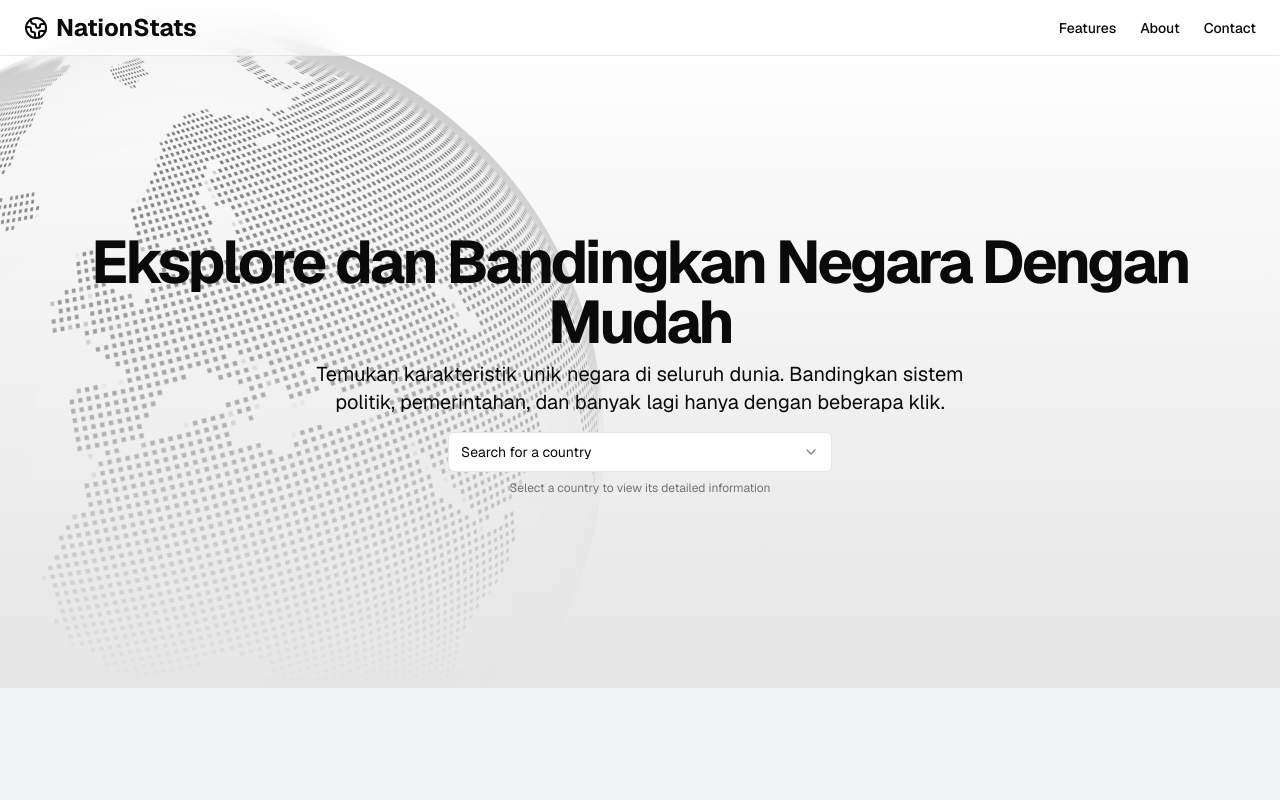
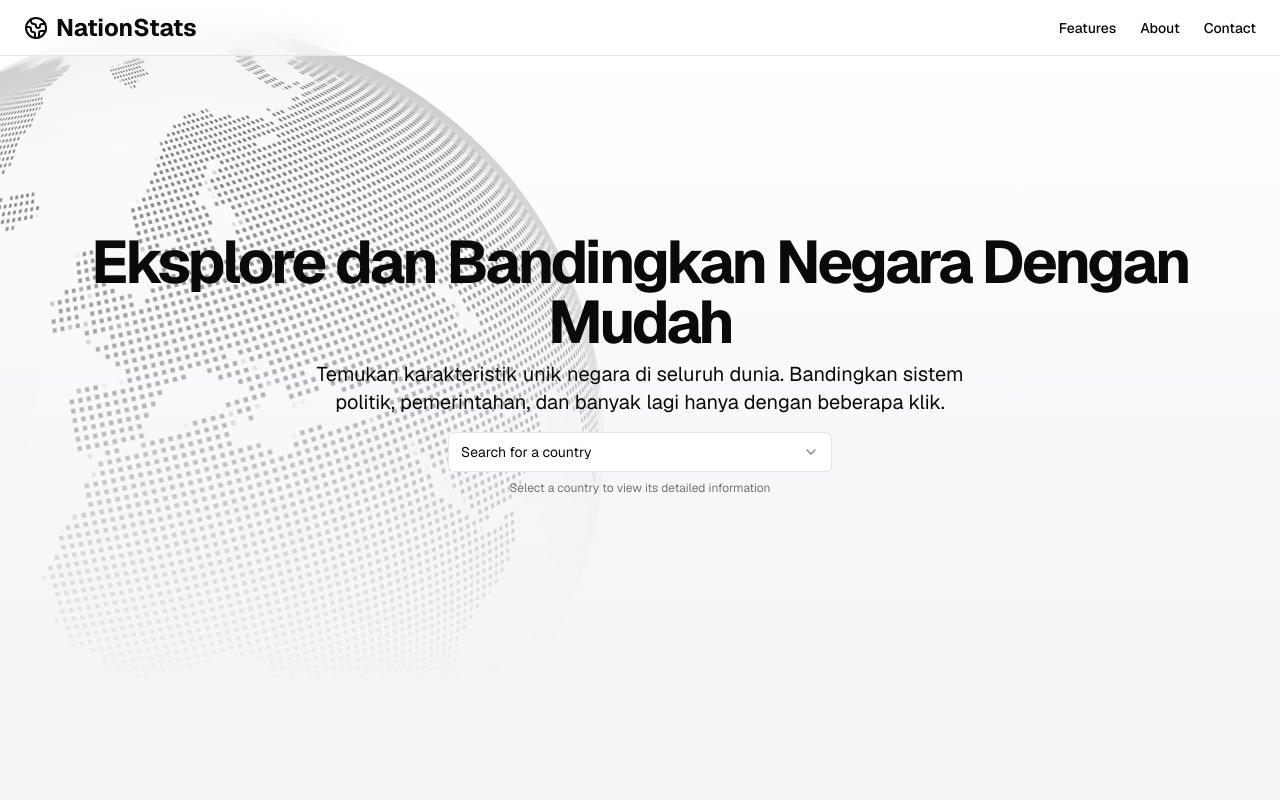
Before and after one commit to fathin-fadhil/nation-stats-next, a Next.js app: page / in a window 1280 px wide. Shown: the top 800 px of the page. Built offline with nearby package versions, Linux system fonts and the light colour scheme.

Commit message:
fix: coloring

```diff
--- a/src/components/landing-page.tsx
+++ b/src/components/landing-page.tsx
@@ -76,7 +76,7 @@ export function LandingPage() {
         </nav>
       </header>
       <main className="flex-1 pt-10">
-        <section className="relative flex w-full justify-center bg-gradient-to-t from-neutral-200 to-transparent py-12 md:py-24 lg:py-32 xl:py-48">
+        <section className="relative flex w-full justify-center bg-gradient-to-t from-gray-100 to-transparent py-12 md:py-24 lg:py-32 xl:py-48">
           <div className="container px-4 md:px-6">
             <div className="flex flex-col items-center space-y-4 text-center">
               <div className="space-y-2">
```
